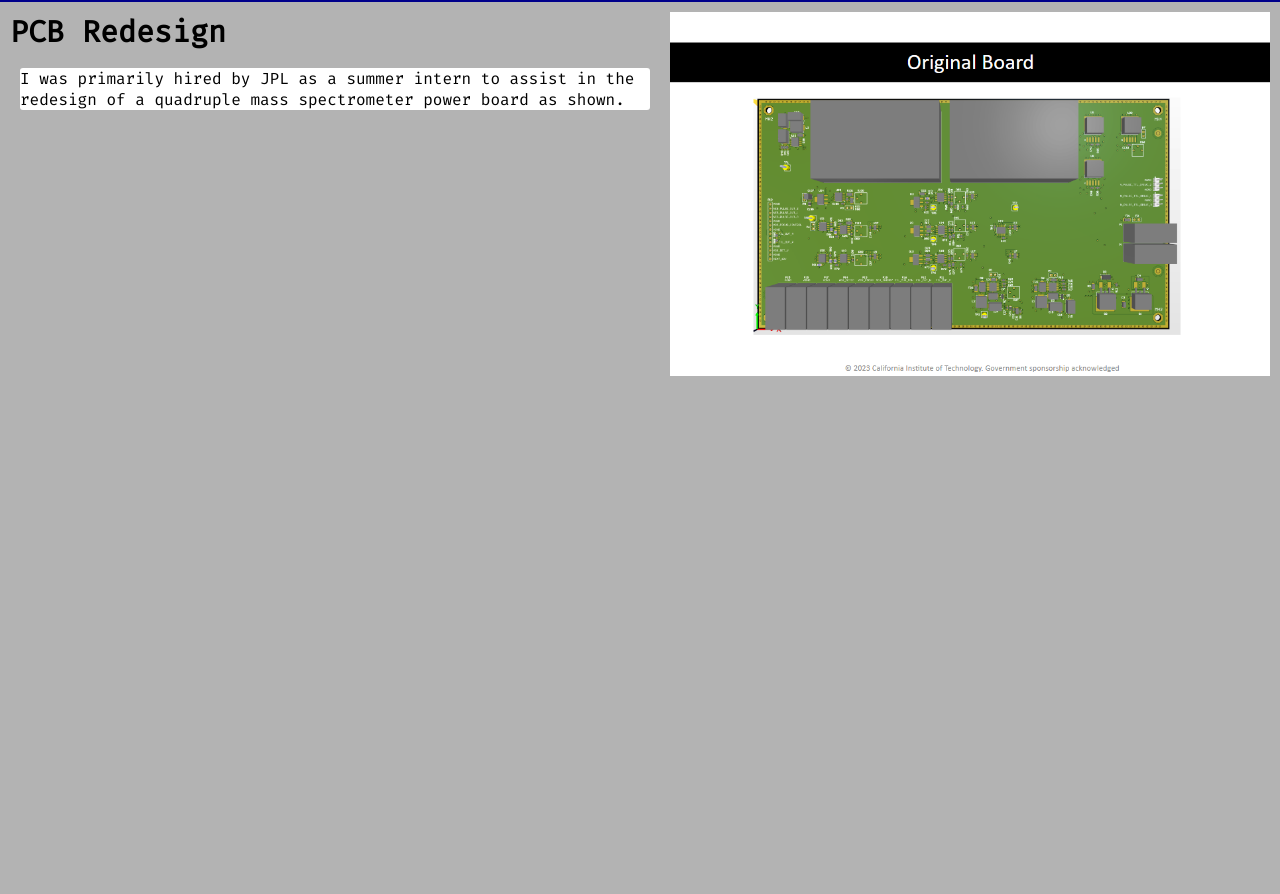
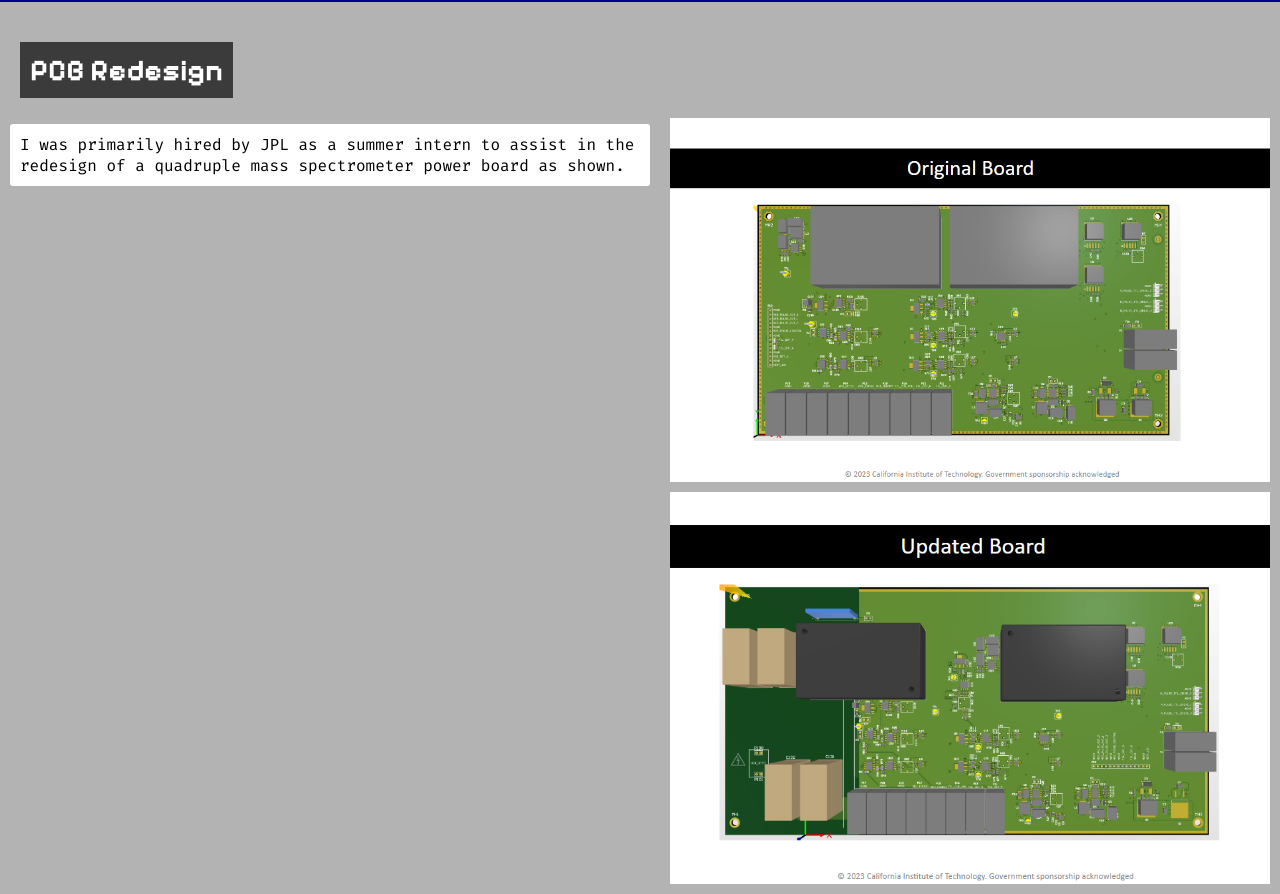
Before and after one commit to chris-connoll-y/chris-connoll-y.github.io, a plain HTML site: page index.html in a window 1280 px wide. Shown: the part 370-1264 px from the top of the page. Before the commit the page ends 800 px from the top, so only its background shows below. Drawn offline with Linux system fonts and the light colour scheme; grey boxes are pictures that could not be loaded.

Commit message:
added flex container

```diff
--- a/index.html
+++ b/index.html
@@ -36,7 +36,7 @@
 
 
 
-    <div id = "jpl-section" style="margin-top: 200px;">
+    <div id = "jpl-section" style="margin-top: 200px; margin-bottom: 30px;">
         <div id= "shooting-star-ele1"></div>
         <div id = "shooting-star-ele2"></div>
         <img id = "jpl-logo" class = "center" src="/images/jpl.jpg"
@@ -45,16 +45,26 @@
         width=300>
     </div>
 
-    <img src="images/orgPCB.png"
-    width="600px"
-    style="float:right; margin: 10px">
+
     <h3 style="clear: float;">
         PCB Redesign
     </h3>
+    <div class = "flex-container">
+        <div>
+            <p id="text-paragraph">
+                I was primarily hired by JPL as a summer intern to assist in the redesign of a quadruple mass spectrometer power board as shown.
+            </p>
+        </div>
+        <div><div style="float: right;">
+            <img src="images/orgPCB.png"
+            width="600px"
+            style="margin: 10px">
 
-    <p id = "text-paragraph">
-        I was primarily hired by JPL as a summer intern to assist in the redesign of a quadruple mass spectrometer power board as shown.
-    </p>
+            <img src="images/newPCB.png"
+            width="600px"
+            style="margin: 10px">
+        </div></div>
+    </div>
 
 
 
--- a/style.css
+++ b/style.css
@@ -12,26 +12,33 @@ h1 {
 }
 
 h3 {
-    font-family: "Fira Code";
+    font-family: "Pixelify Sans", "Fira Code";
     font-size: 30px;
     margin: 10px;
+    color: white;
+    padding: 10px;
+    background-color: #3b3b3b;
+    display: inline-block;
+    margin-left: 20px;
+}
+
+img {
+    display: block;
 }
 
 #text-paragraph {
-    margin-right: 630px;
-    margin-left: 20px;
-}
-
-p {
+    padding: 10px;
     font-family: "Fira Code";
     background-color: white;
-    width: auto;
     border-radius: 3px;
     margin-right: 10px;
     margin-left: 10px;
 }
 
 
+.flex-container {
+    display: flex;
+}
 
 .fade {
     animation: 1s linear 0s 1 running fadeIn;
```
